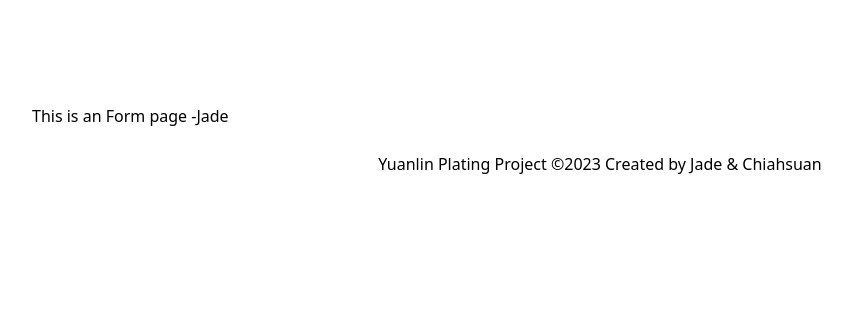
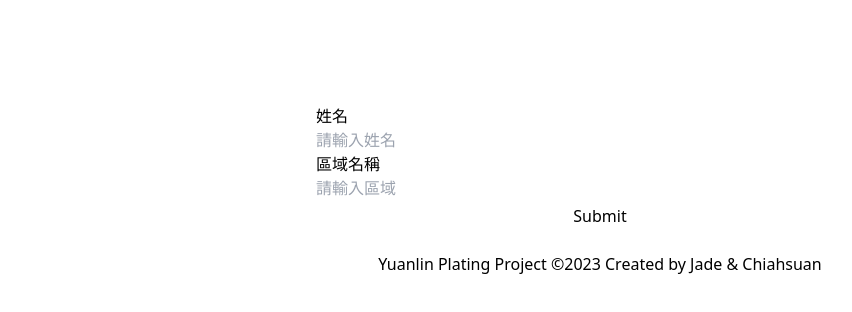
Before and after one commit to Chiahsuan-TW/plating-project-trial, a Vue app: page /form-by-Jade in a window 1280 px wide. Shown: the top 312 px of the page, without its empty margins (40-892 px from the left). Built offline with nearby package versions, Linux system fonts and the light colour scheme.

Commit message:
[feat] form first.

```diff
--- a/src/views/ESignatureView.vue
+++ b/src/views/ESignatureView.vue
@@ -36,7 +36,7 @@ async function save() {
       console.log('error', error.message);
     }
   } else {
-    alert('請簽名！');
+    return;
   }
 }
 
--- a/src/views/JFormView.vue
+++ b/src/views/JFormView.vue
@@ -1,7 +1,69 @@
+<script setup>
+import { reactive, toRaw } from 'vue';
+import { Form } from 'ant-design-vue';
+const useForm = Form.useForm;
+
+const formState = reactive({
+  name: '',
+  region: ''
+});
+
+const rulesRef = reactive({
+  name: [
+    {
+      required: true,
+      message: '請輸入姓名'
+    }
+  ],
+  region: [
+    {
+      required: true,
+      message: '請輸入區域'
+    }
+  ]
+});
+
+const labelCol = {
+  span: 10
+};
+const wrapperCol = {
+  span: 20
+};
+
+const { resetFields, validate, validateInfos } = useForm(formState, rulesRef, {
+  onValidate: (...args) => console.log(...args)
+});
+
+const onSubmit = () => {
+  validate()
+    .then(() => {
+      console.log(toRaw(formState));
+      resetFields();
+    })
+    .catch(err => {
+      console.log('error', err);
+    });
+};
+</script>
+
 <template>
-  <div class="about">
-    <h1>This is an Form page -Jade</h1>
+  <div class="mx-auto w-1/2">
+    <a-form :model="formState" :label-col="labelCol" :wrapper-col="wrapperCol">
+      <a-form-item label="姓名" v-bind="validateInfos.name">
+        <a-input v-model:value="formState.name" placeholder="請輸入姓名" />
+      </a-form-item>
+      <a-form-item label="區域名稱" v-bind="validateInfos.region">
+        <a-input v-model:value="formState.region" placeholder="請輸入區域" />
+      </a-form-item>
+      <div class="flex justify-center pt-1">
+        <a-button
+          @click.prevent="onSubmit"
+          class="text-primary hover:bg-yellow-200 hover:text-black"
+          >Submit</a-button
+        >
+      </div>
+    </a-form>
   </div>
 </template>
 
-<style></style>
+<style scoped lang="scss"></style>
--- a/src/views/PresignedURLView.vue
+++ b/src/views/PresignedURLView.vue
@@ -81,7 +81,7 @@ const fileList = ref([]);
 const handleChange = async info => {
   const filename = info.file.name;
   /**
-   * res: object: { filename: string, presignedURL: string }
+   * finalResponse: object: { filename: string, presignedURL: string }
    */
 
   try {
@@ -91,12 +91,11 @@ const handleChange = async info => {
       data: { data: finalResponse }
     } = await API.POST('/share/get-presignedURL', { filename });
 
-    console.log('res', finalResponse);
-
     // put presigned-url add to fileList
+    // add backend return file name.
     fileList.value.forEach((eachFile, index, array) => {
       if (eachFile.name === filename) {
-        array[index].imageUrl = finalResponse.presignedURL;
+        // array[index].filename = finalResponse.filename
       }
     });
   } catch (error) {
```
